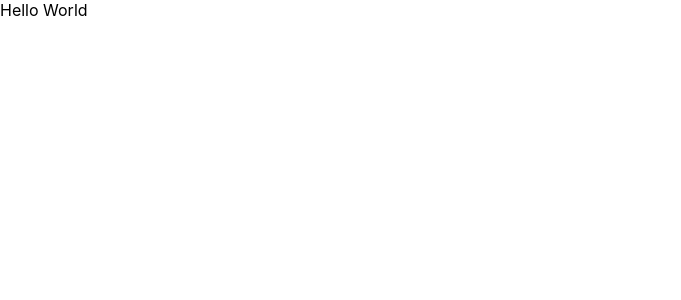
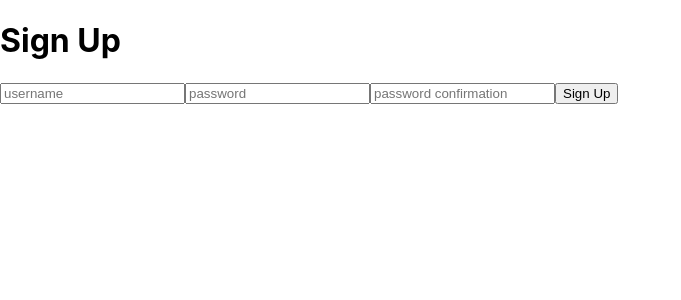
Before and after one commit to praz99/react_homes-frontend, a React (Create React App) app: page / in a window 1280 px wide. Shown: the top 300 px of the page, without its empty margins (0-681 px from the left). Built offline with nearby package versions, Linux system fonts and the light colour scheme.

Commit message:
add user signup logic

```diff
--- a/src/components/App.js
+++ b/src/components/App.js
@@ -1,6 +1,9 @@
+import React from 'react';
+import Signup from '../layouts/Signup';
+
 const App = () => (
   <div className="App">
-    Hello World
+    <Signup />
   </div>
 );
 
--- a/src/layouts/Signup.js
+++ b/src/layouts/Signup.js
@@ -0,0 +1,95 @@
+import React, { useState } from 'react';
+import { Redirect } from 'react-router-dom';
+import axios from 'axios';
+
+const Signup = () => {
+  const [state, setState] = useState({
+    username: '',
+    password: '',
+    passwordConfirmation: '',
+    errors: '',
+  });
+
+  if (sessionStorage.getItem('auth-token')) {
+    return <Redirect to="/mainPage" />;
+  }
+  const handleChange = ({ target: { name, value } }) => {
+    setState({ ...state, [name]: value });
+  };
+
+  const {
+    username, password, passwordConfirmation, errors,
+  } = state;
+
+  const handleSubmit = event => {
+    event.preventDefault();
+    const user = {
+      username,
+      password,
+      passwordConfirmation,
+    };
+    axios.post('http://localhost:3001/users', { user }, { withCredentials: true })
+      .then(response => {
+        if (response.data.auth_token) {
+          sessionStorage.setItem('auth_token', response.data.auth_token);
+        } else {
+          setState({
+            errors: response.data.errors,
+          });
+        }
+      })
+      .catch(error => error);
+  };
+
+  const handleErrors = () => (
+    <div>
+      <ul>
+        {errors.map(error => <li key={error}>{error}</li>)}
+      </ul>
+    </div>
+  );
+
+  return (
+    <div>
+      <h1>Sign Up</h1>
+      <form onSubmit={handleSubmit}>
+        <input
+          placeholder="username"
+          type="text"
+          name="username"
+          value={username}
+          onChange={handleChange}
+        />
+        <input
+          placeholder="password"
+          type="password"
+          name="password"
+          value={password}
+          onChange={handleChange}
+        />
+        <input
+          placeholder="password confirmation"
+          type="password"
+          name="passwordConfirmation"
+          value={passwordConfirmation}
+          onChange={handleChange}
+        />
+
+        <button placeholder="submit" type="submit">
+          Sign Up
+        </button>
+      </form>
+      <div>
+        {
+          errors ? handleErrors() : null
+        }
+      </div>
+    </div>
+  );
+};
+
+// redirect = () => {
+//   this.props.history.push('/');
+// }
+
+export default Signup;
```
